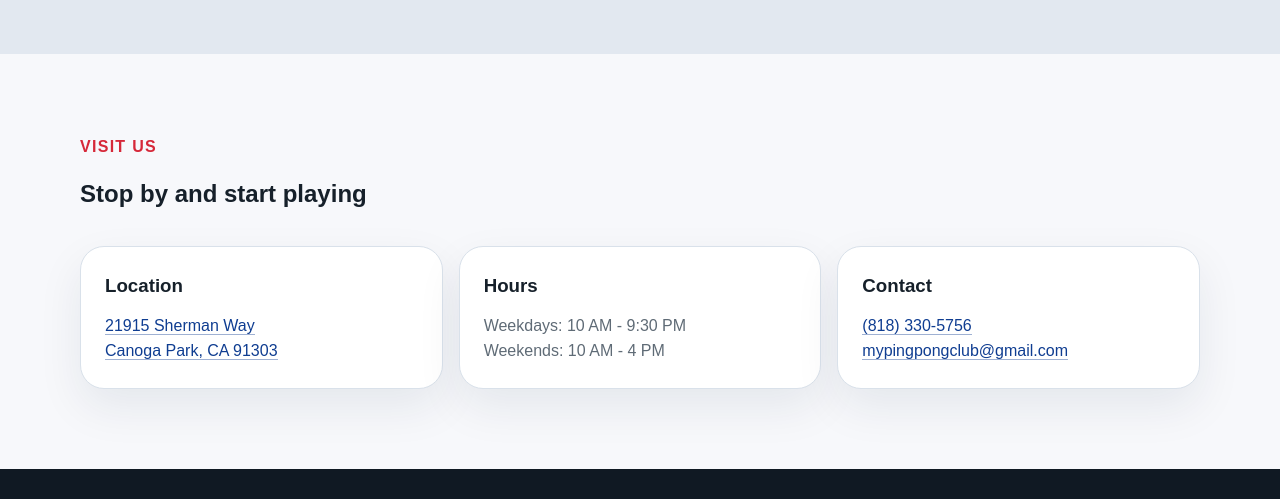
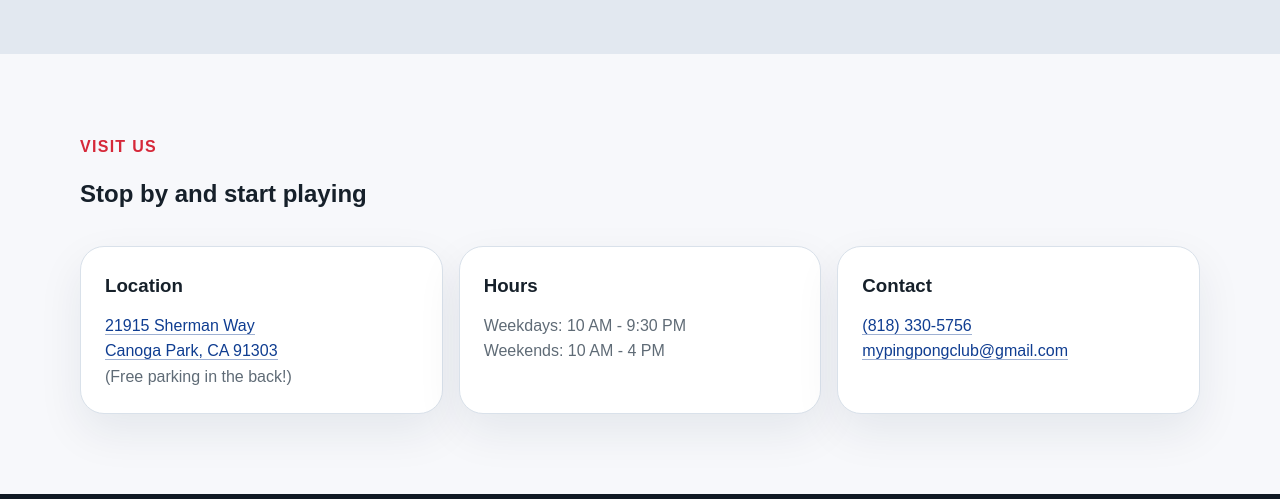
Before and after one commit to FalseIokkon/allen-and-sons-website, a website built with Vite: page about.html in a window 1280 px wide. Shown: the part 1594-2093 px from the top of the page. Built offline with nearby package versions, Linux system fonts and the light colour scheme.

Commit message:
Added 'free parking in back'

```diff
--- a/about.html
+++ b/about.html
@@ -166,6 +166,7 @@
                   Canoga Park, CA 91303
                 </a>
               </p>
+              <p>(Free parking in the back!)</p>
             </article>
 
             <article class="card">
```
Also changed, not shown: contact.html (+1 -0 lines), index.html (+1 -0 lines).
